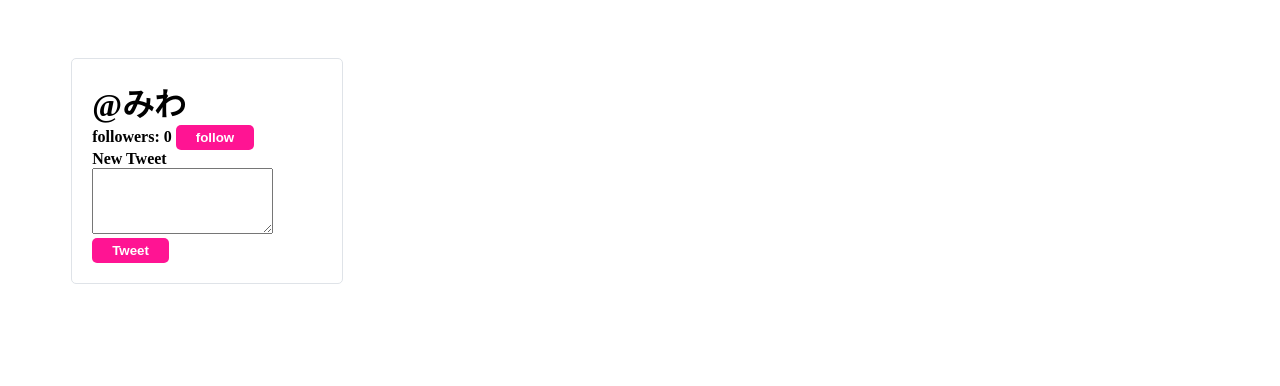
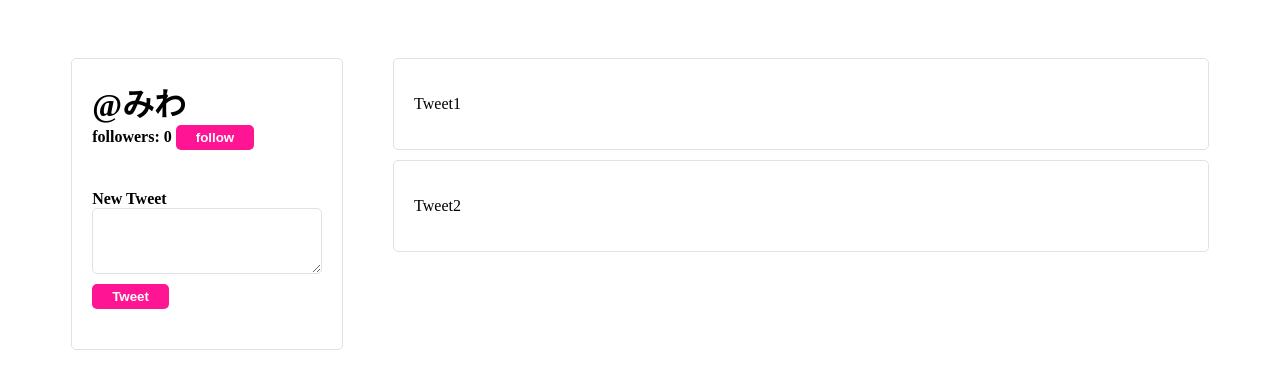
Before and after one commit to NwHub/twitter-clone, a Vue app: page / in a window 1280 px wide. Shown: the top 386 px of the page. Built offline with nearby package versions, Linux system fonts and the light colour scheme.

Commit message:
入力ボックスを追加①

```diff
--- a/src/components/Tweet.vue
+++ b/src/components/Tweet.vue
@@ -16,6 +16,15 @@
           <button>Tweet</button>
         </div>
       </form>
+    </div>
+    <!-- ツイート -->
+    <div class="user-profile__tweets-wrapper">
+      <div class="user-profile__tweets-wrapper__tweet-item">
+        <p>Tweet1</p>
+      </div>
+      <div class="user-profile__tweets-wrapper__tweet-item">
+        <p>Tweet2</p>
+      </div>
     </div>
   </div>
 </template>
@@ -91,4 +100,16 @@ button {
 .user-profile__tweets-wrapper__tweet-item:hover {
   transform: scale(1.1, 1.1);
 }
+/* インプット */
+textarea {
+  border: 1px solid #dfe3e8;
+  border-radius: 5px;
+  margin-bottom: 10px;
+}
+.user-profile__create-tweet-panel {
+  margin-top: 20px;
+  padding: 20px 0;
+  display: flex;
+  flex-direction: column;
+}
 </style>
```
Also changed, not shown: 1 other file (tests, documents, lock files or other folders).
